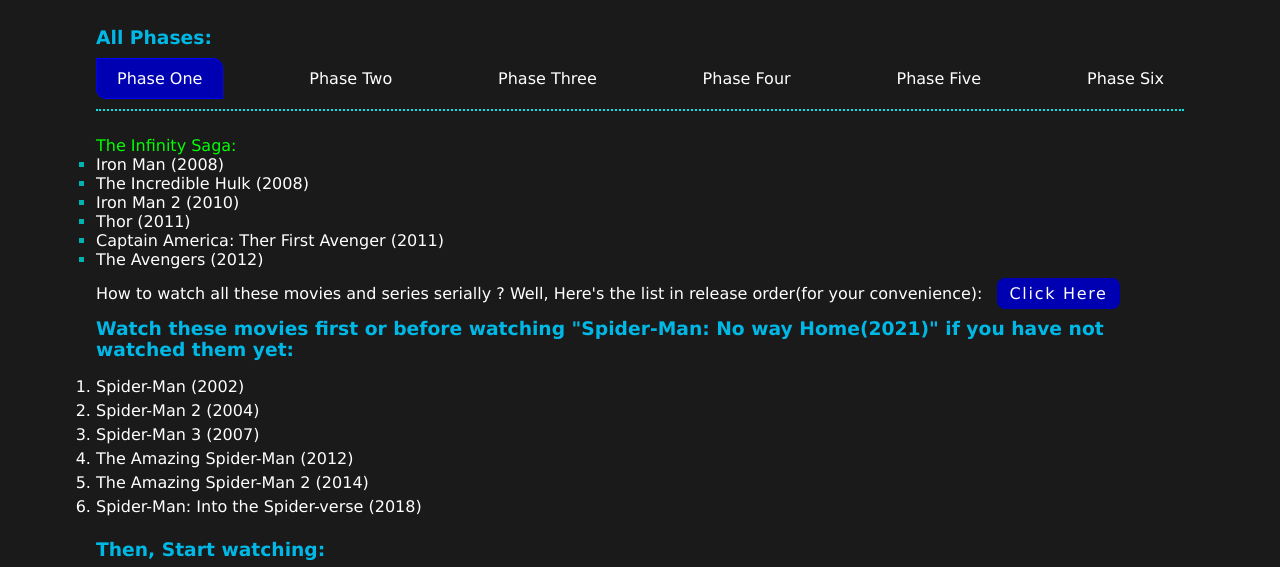
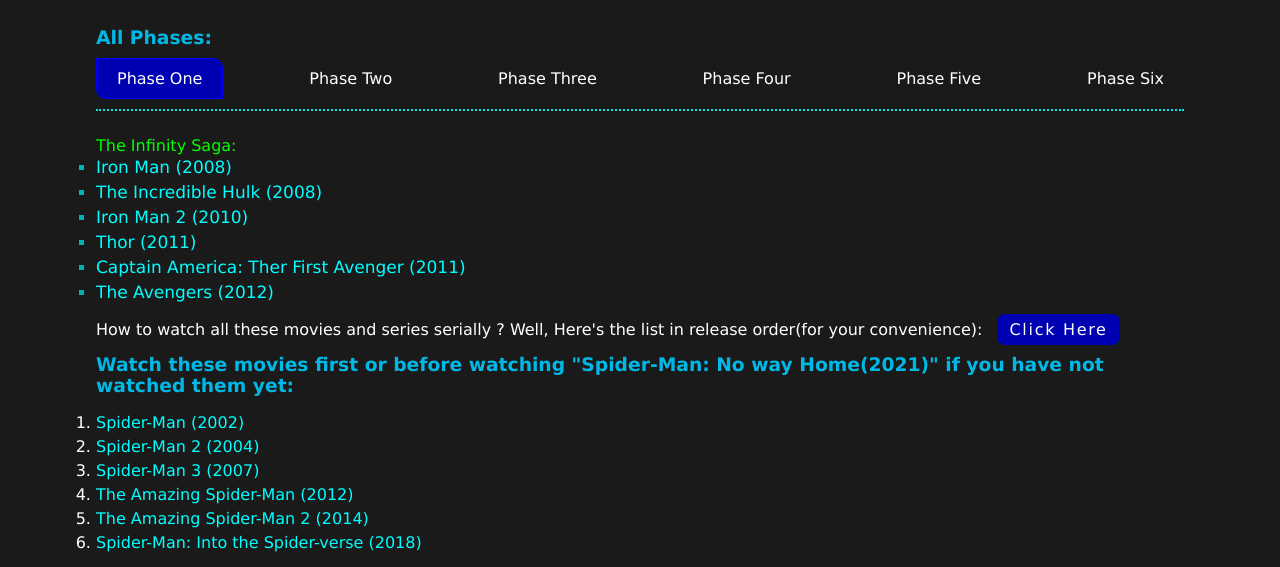
Before and after one commit to M-Abir/mcu-list, a plain HTML site: page index.html in a window 1280 px wide. Both pictures are taken after a click on the element "Click Here". Shown: the part 223-790 px from the top of the page. Drawn offline with nearby package versions, Linux system fonts and the light colour scheme.

Commit message:
Update style.css
updated css code

```diff
--- a/style.css
+++ b/style.css
@@ -164,16 +164,17 @@ h3,h4,h5,h6{
     flex-direction: column;
     align-items: flex-start;
     list-style-type: square;
+    line-height: 24px;
 }
 #phaseMovie .container .tab-content-item ul li::marker{
     color: #00b3b3;
 }
-#phaseMovie .container .tab-content-item ul li a{
+#phaseMovie .container .tab-content-item ul li span{
     text-decoration: none;
     color: var(--link-color);
     font-size: 17px;
 }
-#phaseMovie .container .tab-content-item ul li a:hover{
+#phaseMovie .container .tab-content-item ul li span:hover{
     text-decoration: underline;
 }
 
@@ -233,10 +234,10 @@ h3,h4,h5,h6{
 #mcuAllMovies h5{
     color: var(--heading-color);
 }
-#mcuAllMovies .mcuList ul li a{
+#mcuAllMovies .mcuList ul li span{
     color: var(--link-color);
 }
-#mcuAllMovies .mcuList ul li a:hover{
+#mcuAllMovies .mcuList ul li span:hover{
     text-decoration: underline;
 }
 
```
